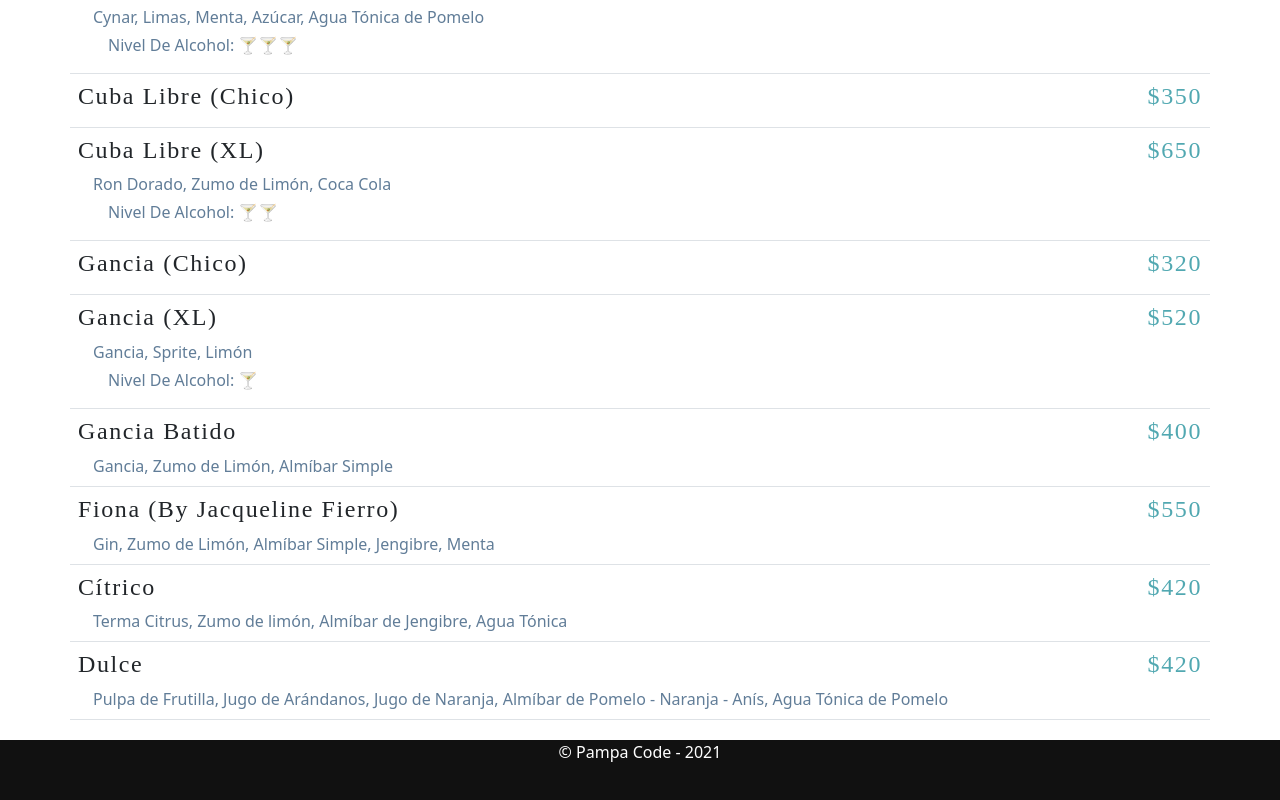
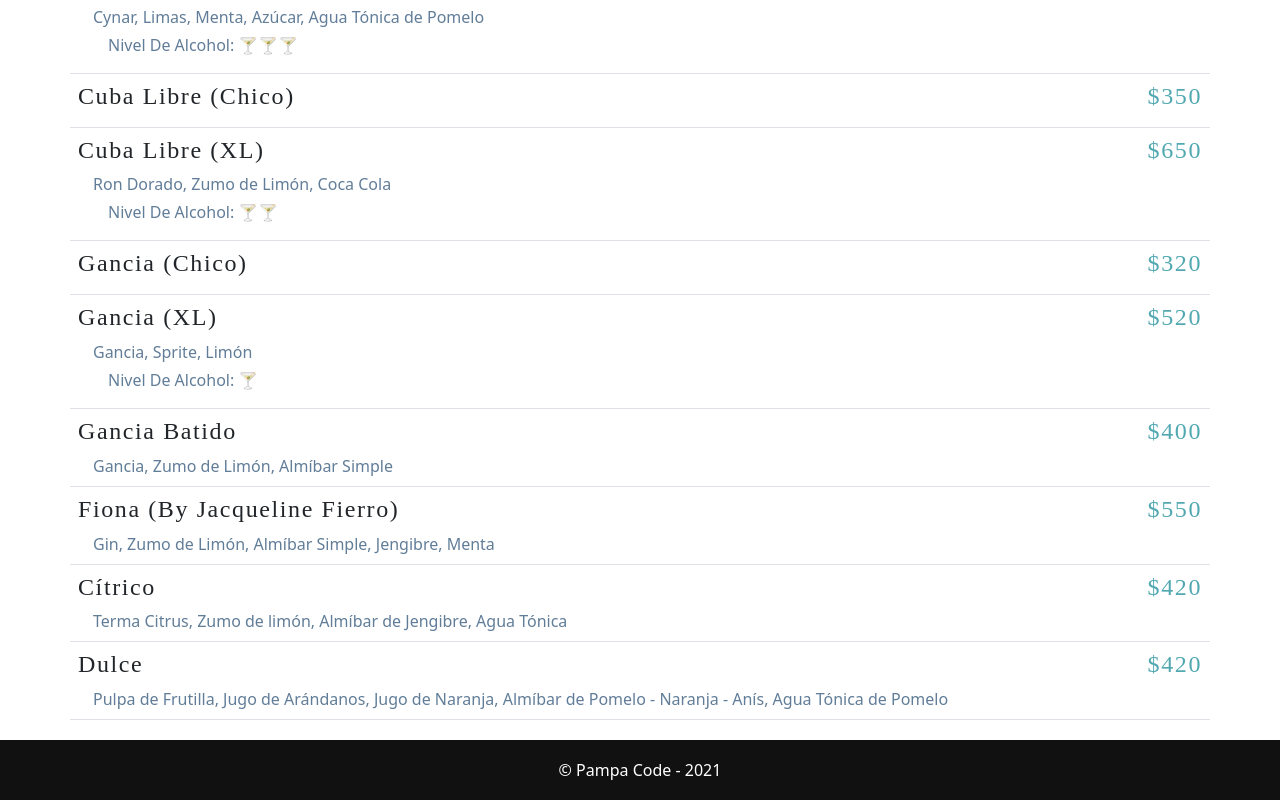
Before and after one commit to santiagocorbanini/menu-vinilo, a React (Create React App) app: page / in a window 1280 px wide. Shown: the part 3936-4736 px from the top of the page. Built offline with nearby package versions, Linux system fonts and the light colour scheme; a web font is replaced by a local one.

Commit message:
footer centrado y nivel escabio 5

```diff
--- a/src/Footer.js
+++ b/src/Footer.js
@@ -1,6 +1,13 @@
 
 const Footer = () => {
-  return <div className="footer text-center"><span>© Pampa Code - {(new Date().getFullYear())}</span></div>;
+  return <div
+    className="footer
+    text-center
+    d-flex
+    justify-content-center
+    align-items-center">
+        <span>© Pampa Code - {(new Date().getFullYear())}</span>
+    </div>;
 };
 
 export default Footer;
--- a/src/Nivel.js
+++ b/src/Nivel.js
@@ -1,15 +1,15 @@
 import React from "react";
 
 const Nivel = (props) => {
-    const santiago = props.estrellas;
     return (
         <p className="estrellas">Nivel De Alcohol: {
             (() => {
-                switch(santiago){
+                switch(props.estrellas){
                     case 1: return "🍸";
                     case 2: return "🍸🍸";
                     case 3: return "🍸🍸🍸";
                     case 4: return "🍸🍸🍸🍸";
+                    case 5: return "🍸🍸🍸🍸🍸";
                     default: return "";
                 }
             }) ()
```
